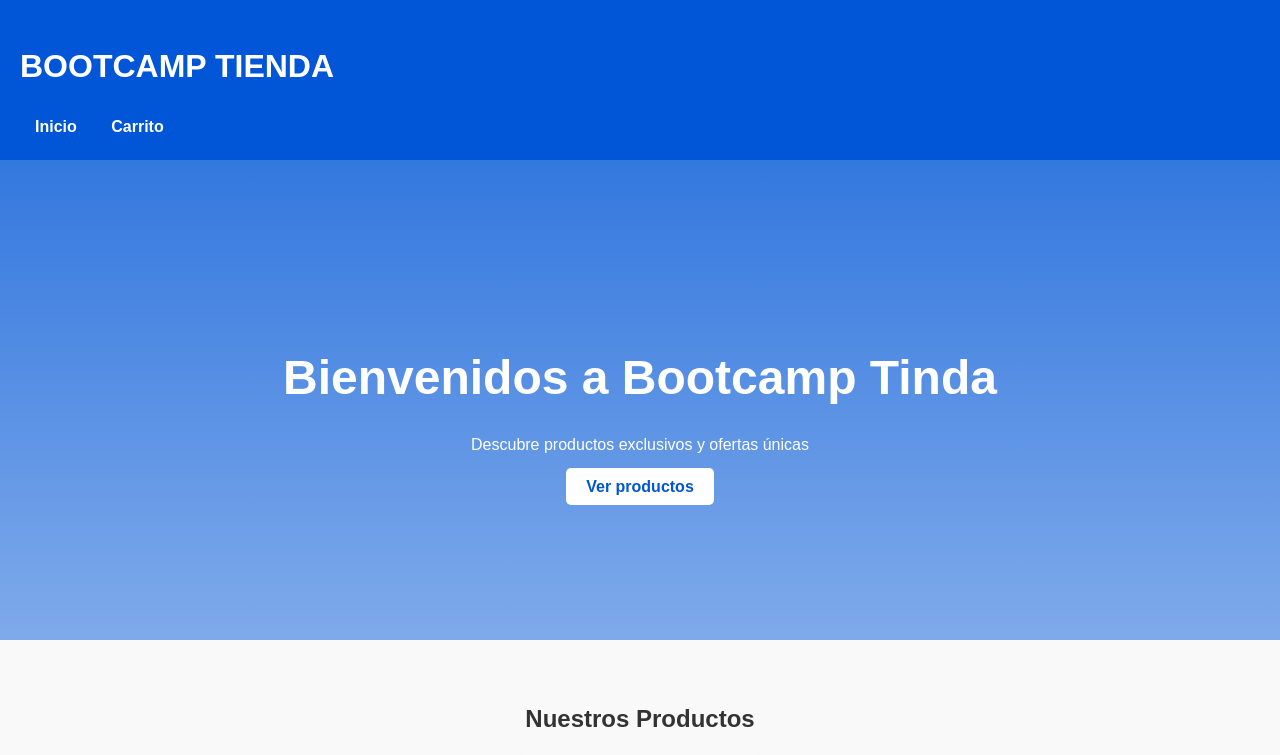
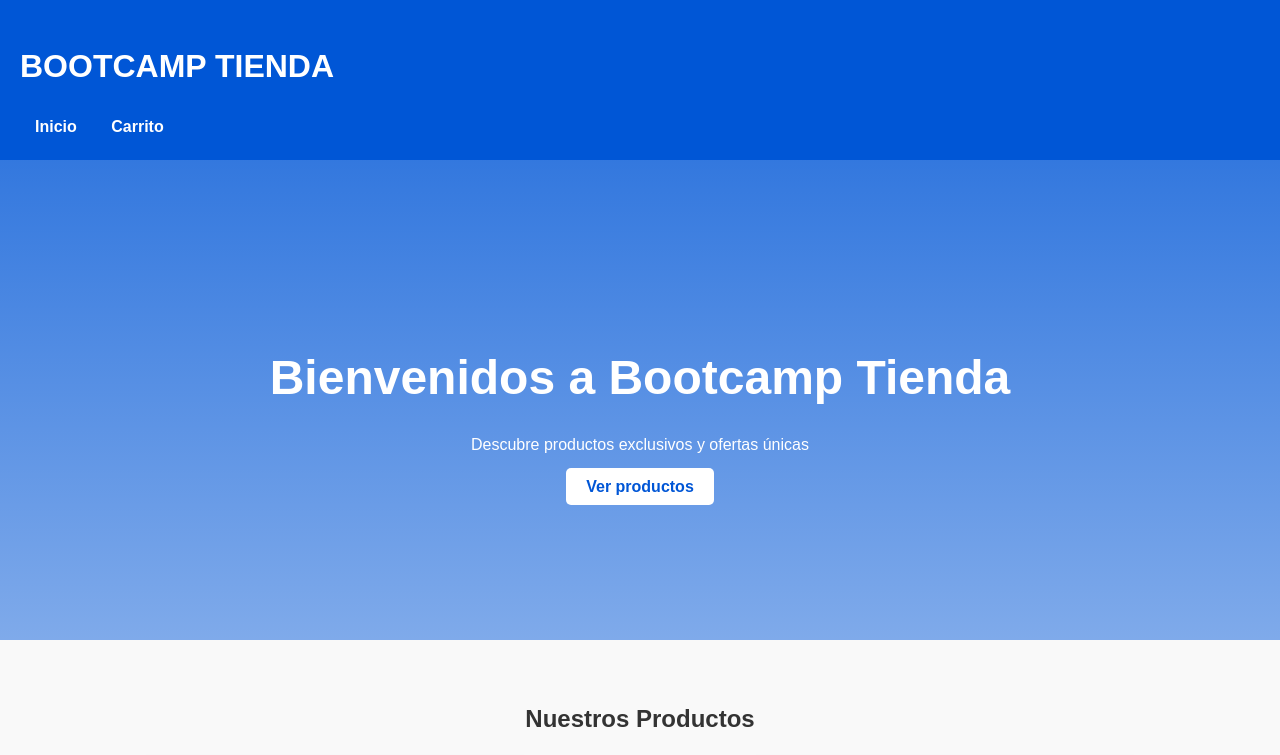
Before and after one commit to alejoronald/PortalEcommerce, a plain HTML site: page index.html in a window 1280 px wide. Shown: the top 755 px of the page. Drawn offline with Linux system fonts and the light colour scheme.

Commit message:
actualizacion5

```diff
--- a/index.html
+++ b/index.html
@@ -19,7 +19,7 @@
 
     <section class = "hero">
             <div class ="hero-content">
-                <h1> Bienvenidos a Bootcamp Tinda</h1>
+                <h1> Bienvenidos a Bootcamp Tienda</h1>
                 <p>Descubre productos exclusivos y ofertas únicas</p>
                 <a href ="#productos" class="btn hero-btn">Ver productos</a>
             </div>
```
